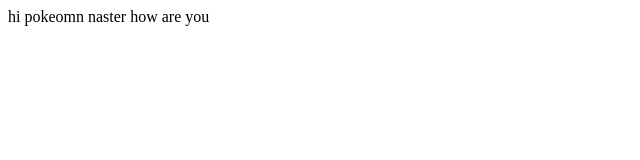
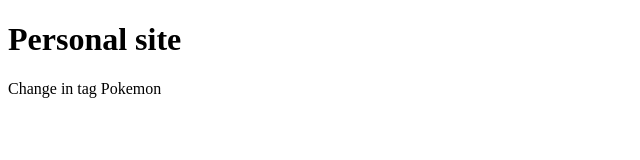
Before and after one commit to kodemaan/gatsby-personal-site, a Gatsby site: page / in a window 1280 px wide. Shown: the whole page, without its empty margins (0-640 px from the left). Built offline with nearby package versions, Linux system fonts and the light colour scheme; Gatsby itself is replaced by a stand-in of ours.

Commit message:
Checking in latest changes

```diff
--- a/src/pages/index.js
+++ b/src/pages/index.js
@@ -1,4 +1,7 @@
 import React from 'react';
 
-const Home = () => <div>hi pokeomn naster how are you</div>;
+const Home = () => <div>
+  <h1>Personal site</h1>
+  <div>Change in tag Pokemon</div>
+</div>;
 export default Home;
```
Also changed, not shown: src/pages/about.js (added, +7 -0 lines), README.md.
